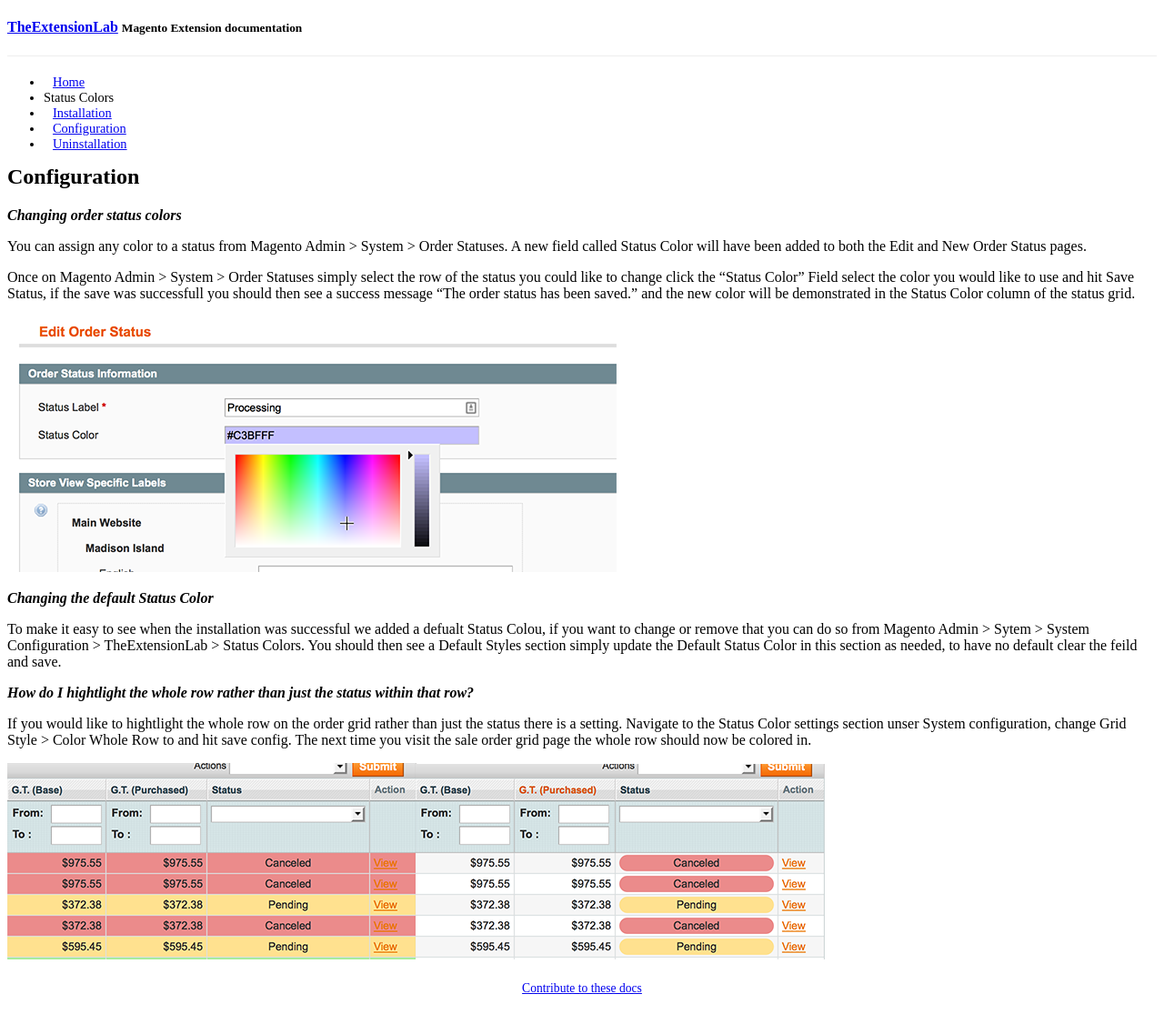
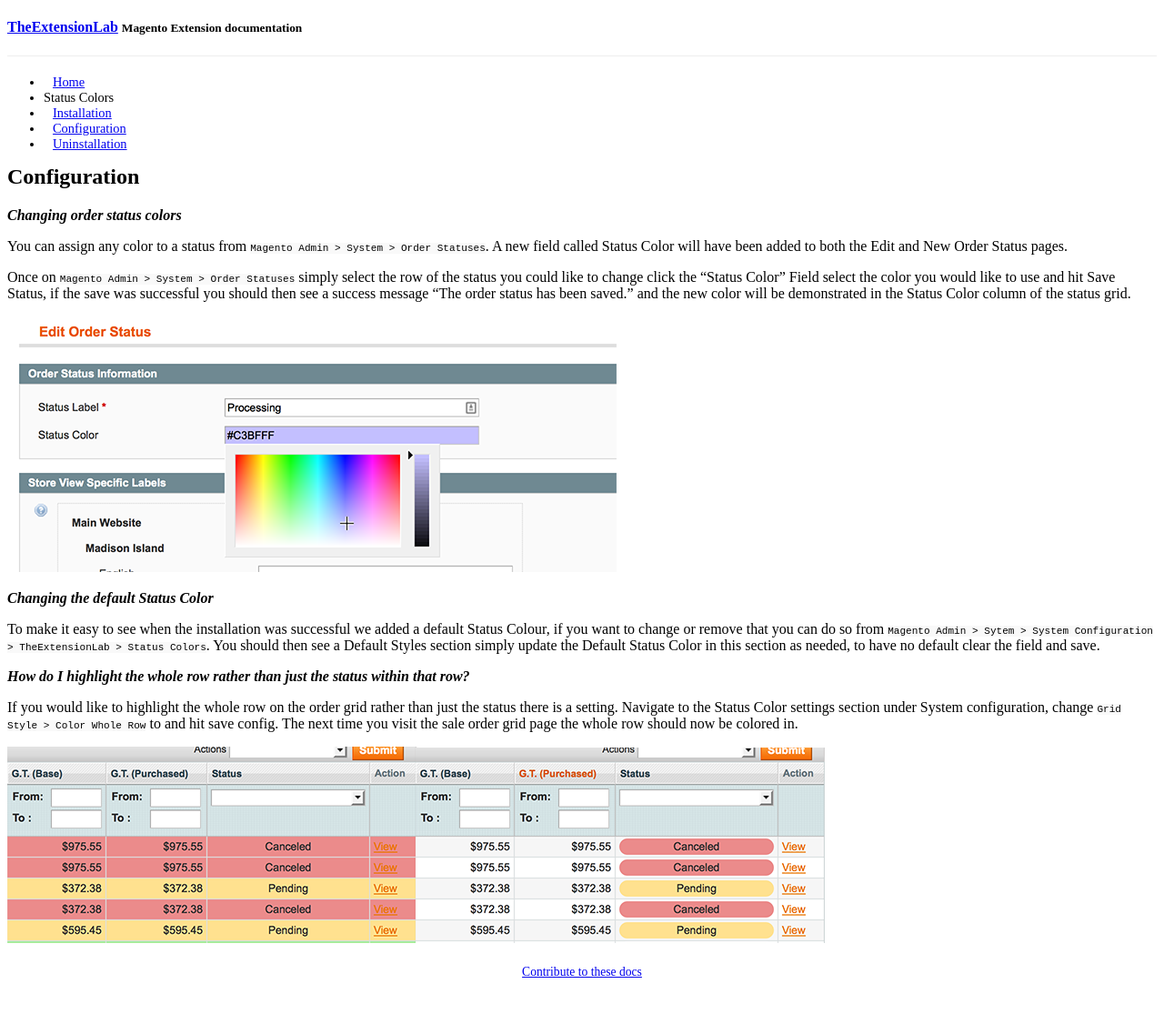
Before and after one commit to TheExtensionLab/Documentation, a Jekyll site: the page built from _posts/2015-01-18-configuration.md, in a window 1280 px wide. Shown: the whole page at 91% size. Built offline with Jekyll 4.4.1, drawn with Linux system fonts in a browser that asks for light colours; Markdown is read by kramdown in place of the engine named in the settings; a style sheet for code colours, icons or effects is not loaded.

Commit message:
Update spelling and code blocks

````diff
--- a/_posts/2015-01-18-configuration.md
+++ b/_posts/2015-01-18-configuration.md
@@ -8,18 +8,18 @@ order: 1
 
 ***Changing order status colors***
 
-You can assign any color to a status from Magento Admin > System > Order Statuses. A new field called Status Color will have been added to both the Edit and New Order Status pages.
+You can assign any color to a status from ```Magento Admin > System > Order Statuses```. A new field called Status Color will have been added to both the Edit and New Order Status pages.
 
-Once on Magento Admin > System > Order Statuses simply select the row of the status you could like to change click the "Status Color" Field select the color you would like to use and hit Save Status, if the save was successfull you should then see a success message "The order status has been saved." and the new color will be demonstrated in the Status Color column of the status grid.
+Once on ```Magento Admin > System > Order Statuses``` simply select the row of the status you could like to change click the "Status Color" Field select the color you would like to use and hit Save Status, if the save was successful you should then see a success message "The order status has been saved." and the new color will be demonstrated in the Status Color column of the status grid.
 
 ![Select a status color](../assets/images/select-a-status-color.png "Select a status color")
 
 ***Changing the default Status Color***
 
-To make it easy to see when the installation was successful we added a defualt Status Colou, if you want to change or remove that you can do so from Magento Admin > Sytem > System Configuration > TheExtensionLab > Status Colors. You should then see a Default Styles section simply update the Default Status Color in this section as needed, to have no default clear the feild and save.
+To make it easy to see when the installation was successful we added a default Status Colour, if you want to change or remove that you can do so from ```Magento Admin > Sytem > System Configuration > TheExtensionLab > Status Colors```. You should then see a Default Styles section simply update the Default Status Color in this section as needed, to have no default clear the field and save.
 
-***How do I hightlight the whole row rather than just the status within that row?***
+***How do I highlight the whole row rather than just the status within that row?***
 
-If you would like to hightlight the whole row on the order grid rather than just the status there is a setting. Navigate to the Status Color settings section unser System configuration, change Grid Style > Color Whole Row to and hit save config. The next time you visit the sale order grid page the whole row should now be colored in.
+If you would like to highlight the whole row on the order grid rather than just the status there is a setting. Navigate to the Status Color settings section under System configuration, change ```Grid Style > Color Whole Row``` to and hit save config. The next time you visit the sale order grid page the whole row should now be colored in.
 
 ![Row Style option](../assets/images/status-display-style.png "Row Style option")
````
